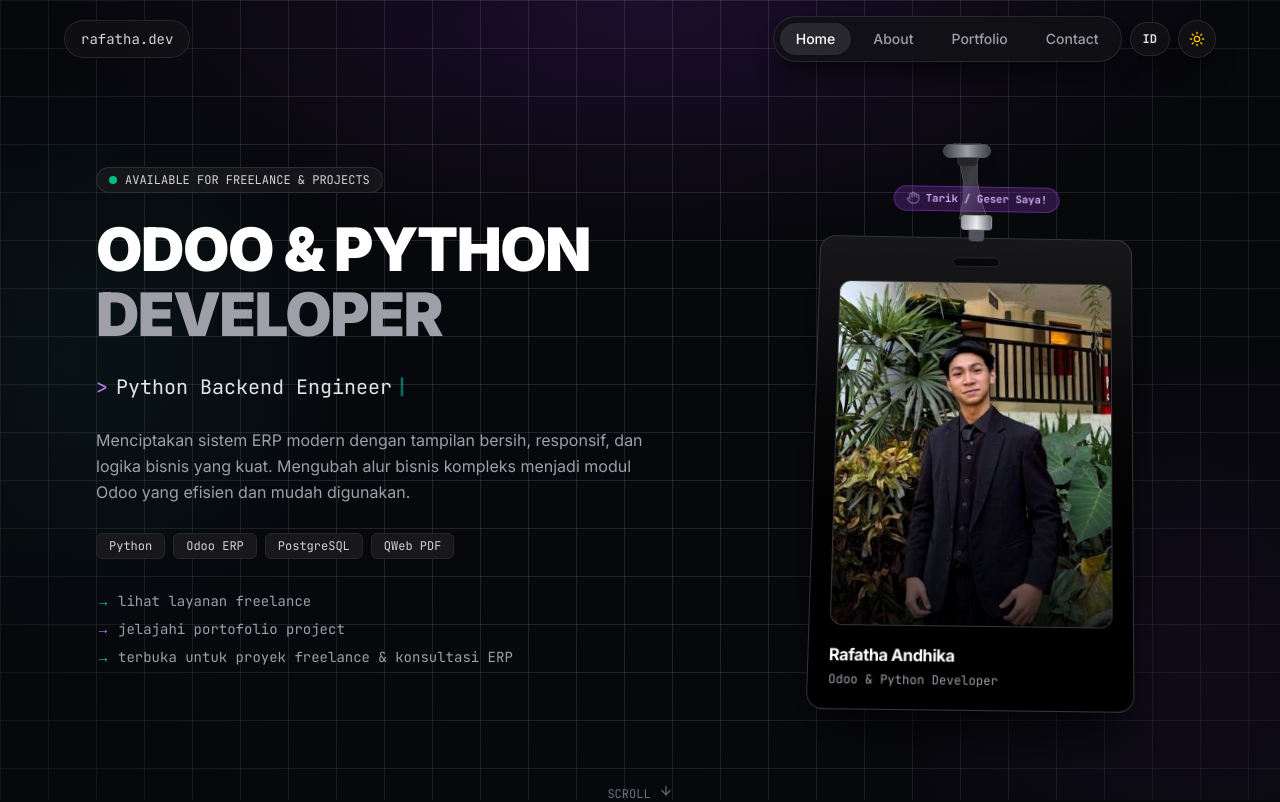
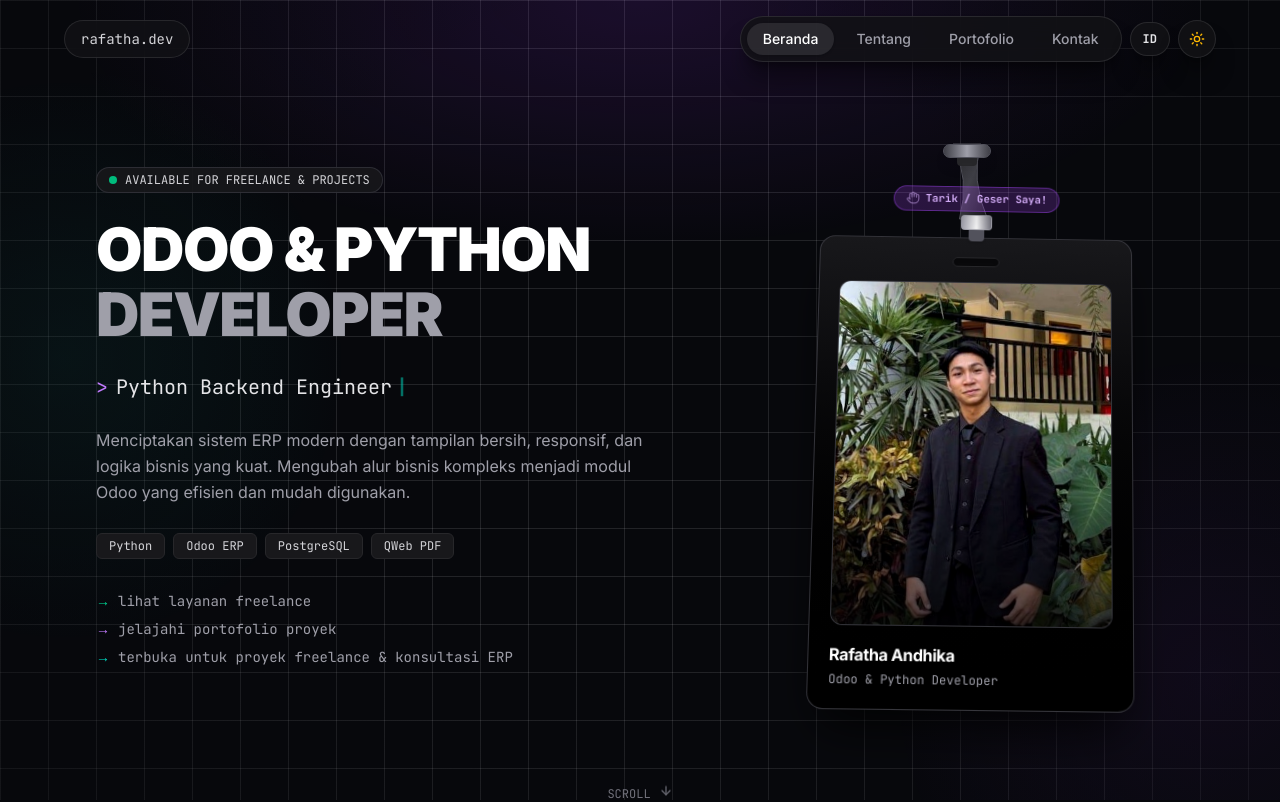
Before and after one commit to rafathaandhika/first-porto, a Next.js app: page / in a window 1280 px wide. Shown: the top 802 px of the page. Built offline with nearby package versions, Linux system fonts and the light colour scheme.

Commit message:
fix(i18n): localize Indonesian navbar labels and Portofolio heading

```diff
--- a/src/components/Navbar.tsx
+++ b/src/components/Navbar.tsx
@@ -78,7 +78,7 @@ export default function Navbar() {
                 <a
                   key={item.id}
                   href={`#${item.id}`}
-                  className={`relative px-2 sm:px-4 py-1.5 rounded-full text-[11px] sm:text-sm font-medium whitespace-nowrap transition-colors ${
+                  className={`relative px-1.5 sm:px-4 py-1.5 rounded-full text-[11px] sm:text-sm font-medium whitespace-nowrap transition-colors ${
                     isActive
                       ? "text-white bg-zinc-900 dark:bg-white/10 shadow-sm"
                       : "text-zinc-600 hover:text-zinc-950 dark:text-zinc-400 dark:hover:text-zinc-200"
@@ -96,7 +96,7 @@ export default function Navbar() {
             onClick={toggleLang}
             aria-label={lang === "id" ? "Switch to English" : "Ganti ke Bahasa Indonesia"}
             title={lang === "id" ? "Switch to English" : "Ganti ke Bahasa Indonesia"}
-            className="px-2.5 sm:px-3 py-2 sm:py-2 rounded-full bg-white/85 dark:bg-[#121216]/85 backdrop-blur-md border border-zinc-200/80 dark:border-white/10 text-[11px] sm:text-xs font-mono font-bold text-zinc-700 dark:text-zinc-200 hover:text-zinc-950 dark:hover:text-white shadow-lg shadow-zinc-200/50 dark:shadow-xl dark:shadow-black/40 transition-all hover:scale-105 cursor-pointer shrink-0 uppercase"
+            className="px-2 sm:px-3 py-2 sm:py-2 rounded-full bg-white/85 dark:bg-[#121216]/85 backdrop-blur-md border border-zinc-200/80 dark:border-white/10 text-[11px] sm:text-xs font-mono font-bold text-zinc-700 dark:text-zinc-200 hover:text-zinc-950 dark:hover:text-white shadow-lg shadow-zinc-200/50 dark:shadow-xl dark:shadow-black/40 transition-all hover:scale-105 cursor-pointer shrink-0 uppercase"
           >
             {lang === "id" ? "ID" : "EN"}
           </button>
--- a/src/data/portfolio.ts
+++ b/src/data/portfolio.ts
@@ -159,10 +159,10 @@ export interface LocalizedContent {
 const CONTENT: Record<Language, LocalizedContent> = {
   id: {
     nav: {
-      home: "Home",
-      about: "About",
-      portfolio: "Portfolio",
-      contact: "Contact",
+      home: "Beranda",
+      about: "Tentang",
+      portfolio: "Portofolio",
+      contact: "Kontak",
     },
     hero: {
       status: "AVAILABLE FOR FREELANCE & PROJECTS",
@@ -171,7 +171,7 @@ const CONTENT: Record<Language, LocalizedContent> = {
       bioShort:
         "Menciptakan sistem ERP modern dengan tampilan bersih, responsif, dan logika bisnis yang kuat. Mengubah alur bisnis kompleks menjadi modul Odoo yang efisien dan mudah digunakan.",
       exploreServices: "lihat layanan freelance",
-      exploreWork: "jelajahi portofolio project",
+      exploreWork: "jelajahi portofolio proyek",
       openToOpportunities: "terbuka untuk proyek freelance & konsultasi ERP",
       dragHint: "Tarik / Geser Saya!",
     },
@@ -255,12 +255,12 @@ const CONTENT: Record<Language, LocalizedContent> = {
       ],
     },
     portfolio: {
-      heading: "Portfolio Showcase",
+      heading: "Galeri Portofolio",
       subheading:
         "Jelajahi pengalaman proyek Odoo & Python nyata beserta keahlian teknis saya.",
-      tabProjects: "Projects",
+      tabProjects: "Proyek",
       tabStack: "Tech Stack",
-      backToProjects: "Kembali ke Projects",
+      backToProjects: "Kembali ke Daftar Proyek",
       realDocBadge: "Dokumentasi Asli",
       techUsedLabel: "Teknologi Dipakai",
       contributionsCountLabel: "Kontribusi",
```
